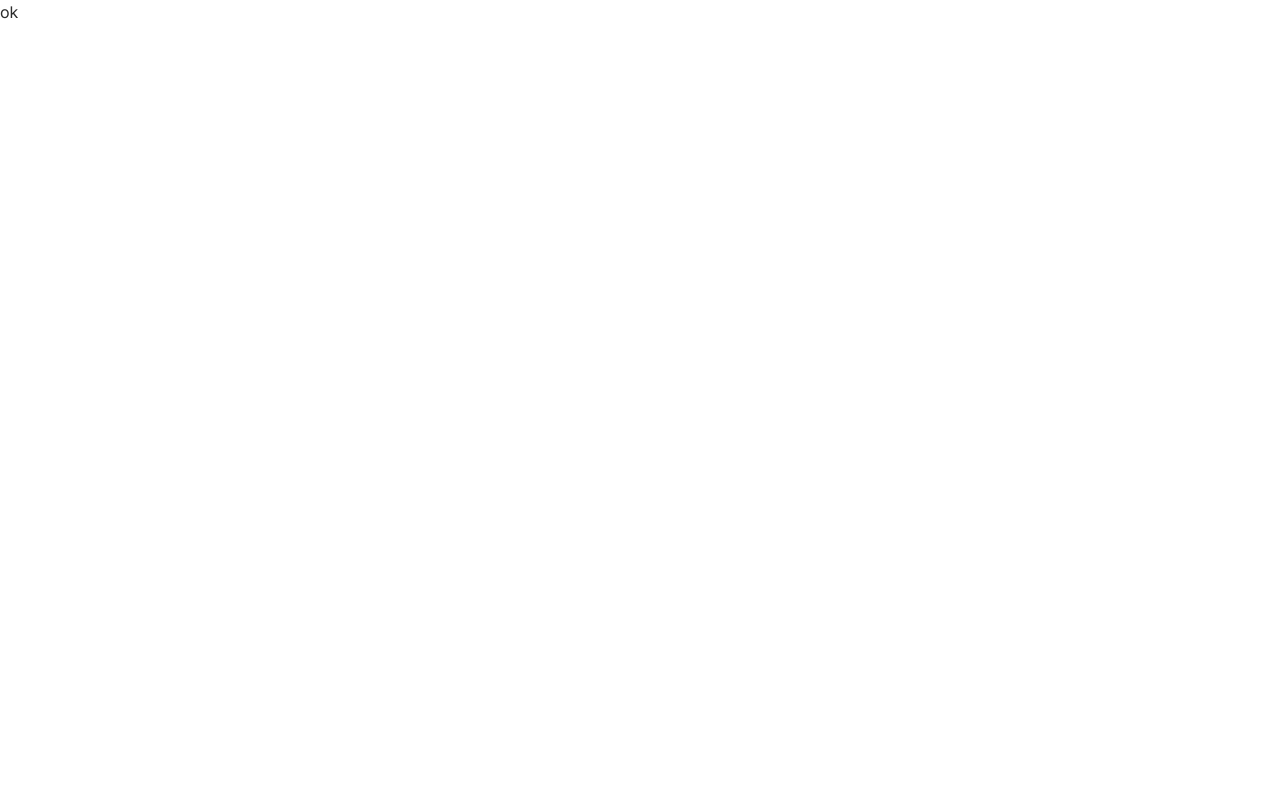
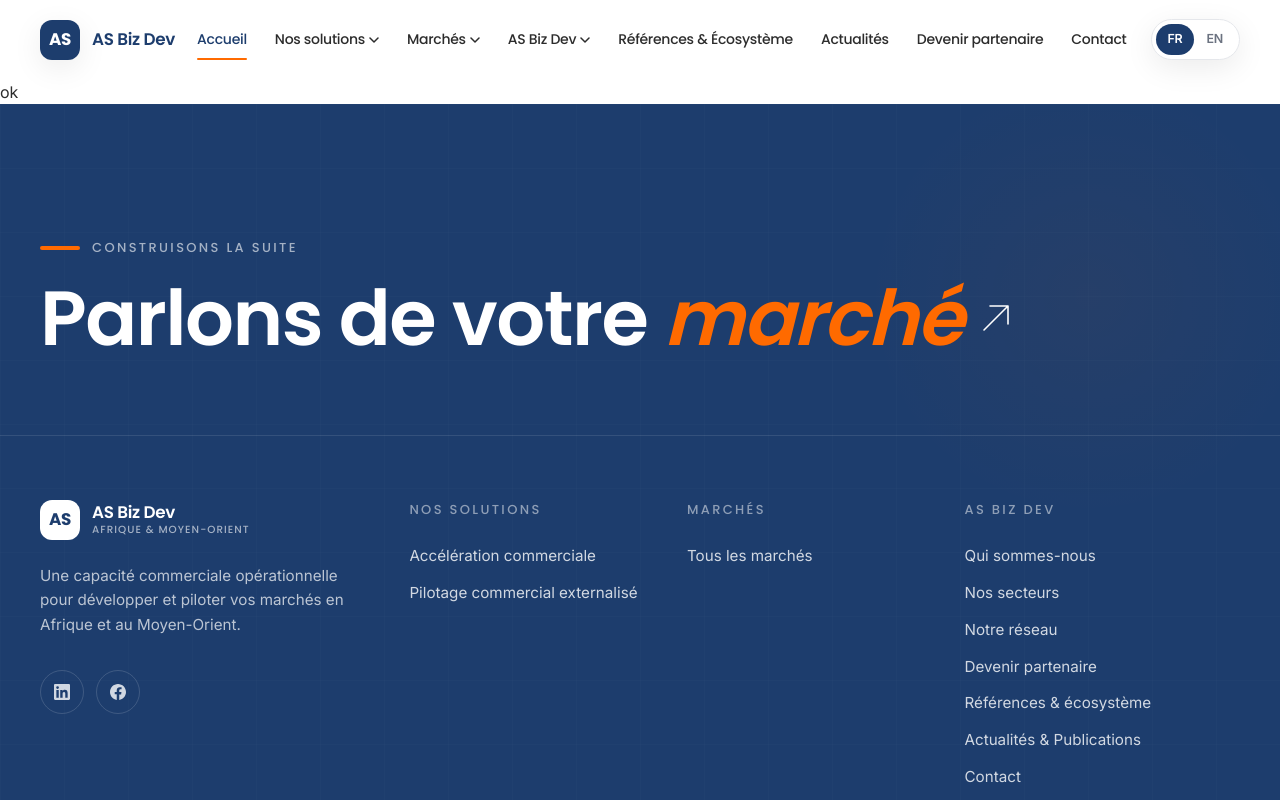
Before and after one commit to Abbes-khalil/AS-bizdev, a Next.js app: page / in a window 1280 px wide. Shown: the top 800 px of the page. Built offline with nearby package versions, Linux system fonts and the light colour scheme.

Commit message:
Port i18n and navigation primitives from react-router to next/navigation

```diff
--- a/app/layout.jsx
+++ b/app/layout.jsx
@@ -1,4 +1,7 @@
 import "../src/styles.css";
+
+import Layout from "../src/components/Layout";
+import { LanguageProvider } from "../src/i18n/LanguageProvider";
 
 export const metadata = {
   icons: {
@@ -13,7 +16,11 @@ export const viewport = {
 export default function RootLayout({ children }) {
   return (
     <html lang="fr">
-      <body>{children}</body>
+      <body>
+        <LanguageProvider>
+          <Layout>{children}</Layout>
+        </LanguageProvider>
+      </body>
     </html>
   );
 }
--- a/src/components/Footer.jsx
+++ b/src/components/Footer.jsx
@@ -1,3 +1,5 @@
+"use client";
+
 import RouteLink from "./RouteLink";
 import { CONTACT_EMAIL, CONTACT_PHONE } from "../constants/site";
 import { interpolate, useT } from "../i18n";
--- a/src/components/Navbar.jsx
+++ b/src/components/Navbar.jsx
@@ -1,5 +1,7 @@
+"use client";
+
 import { useEffect, useState } from "react";
-import { useLocation } from "react-router-dom";
+import { usePathname } from "next/navigation";
 
 import DesktopNav from "./nav/DesktopNav";
 import LangSwitcher from "../i18n/LangSwitcher";
@@ -48,7 +50,7 @@ const HamburgerIcon = ({ open }) => (
 export default function Navbar() {
   const { nav: t, navigation } = useT("common");
   const activeKey = useActiveRoute();
-  const { pathname } = useLocation();
+  const pathname = usePathname();
   const [open, setOpen] = useState(false);
 
   useEffect(() => {
--- a/src/components/RouteLink.jsx
+++ b/src/components/RouteLink.jsx
@@ -1,4 +1,6 @@
-import { Link } from "react-router-dom";
+"use client";
+
+import Link from "next/link";
 
 import { pathFor } from "../constants/routes";
 import { useLang } from "../i18n/LanguageProvider";
@@ -15,7 +17,7 @@ const RouteLink = ({ routeKey, params, className = "", children, ...rest }) => {
   const { lang } = useLang();
 
   return (
-    <Link to={pathFor(routeKey, lang, params)} className={className} {...rest}>
+    <Link href={pathFor(routeKey, lang, params)} className={className} {...rest}>
       {children}
     </Link>
   );
--- a/src/hooks/useActiveRoute.js
+++ b/src/hooks/useActiveRoute.js
@@ -1,4 +1,6 @@
-import { useLocation } from "react-router-dom";
+"use client";
+
+import { usePathname } from "next/navigation";
 
 import { matchRoute } from "../constants/routes";
 
@@ -7,7 +9,7 @@ import { matchRoute } from "../constants/routes";
  * Used to mark the active navigation entry, including its parent.
  */
 export default function useActiveRoute() {
-  const { pathname } = useLocation();
+  const pathname = usePathname();
   return matchRoute(pathname)?.key ?? null;
 }
 
--- a/src/i18n/LangSwitcher.jsx
+++ b/src/i18n/LangSwitcher.jsx
@@ -1,4 +1,6 @@
-import { Link } from "react-router-dom";
+"use client";
+
+import Link from "next/link";
 
 import { useLang } from "./LanguageProvider";
 import common from "./content/common";
@@ -24,7 +26,7 @@ const LangSwitcher = ({ className = "" }) => {
         return (
           <Link
             key={code}
-            to={href}
+            href={href}
             hrefLang={code}
             aria-label={LABELS[code]}
             aria-current={active ? "true" : undefined}
--- a/src/i18n/LanguageProvider.jsx
+++ b/src/i18n/LanguageProvider.jsx
@@ -1,5 +1,7 @@
+"use client";
+
 import { createContext, useContext, useEffect, useMemo } from "react";
-import { useLocation } from "react-router-dom";
+import { usePathname } from "next/navigation";
 
 import { DEFAULT_LANG, langFromPath } from "../constants/routes";
 import { alternatesOf } from "../utils/routing";
@@ -15,7 +17,7 @@ const LanguageContext = createContext({
 });
 
 export function LanguageProvider({ children }) {
-  const { pathname } = useLocation();
+  const pathname = usePathname();
   const lang = langFromPath(pathname);
 
   useEffect(() => {
```
